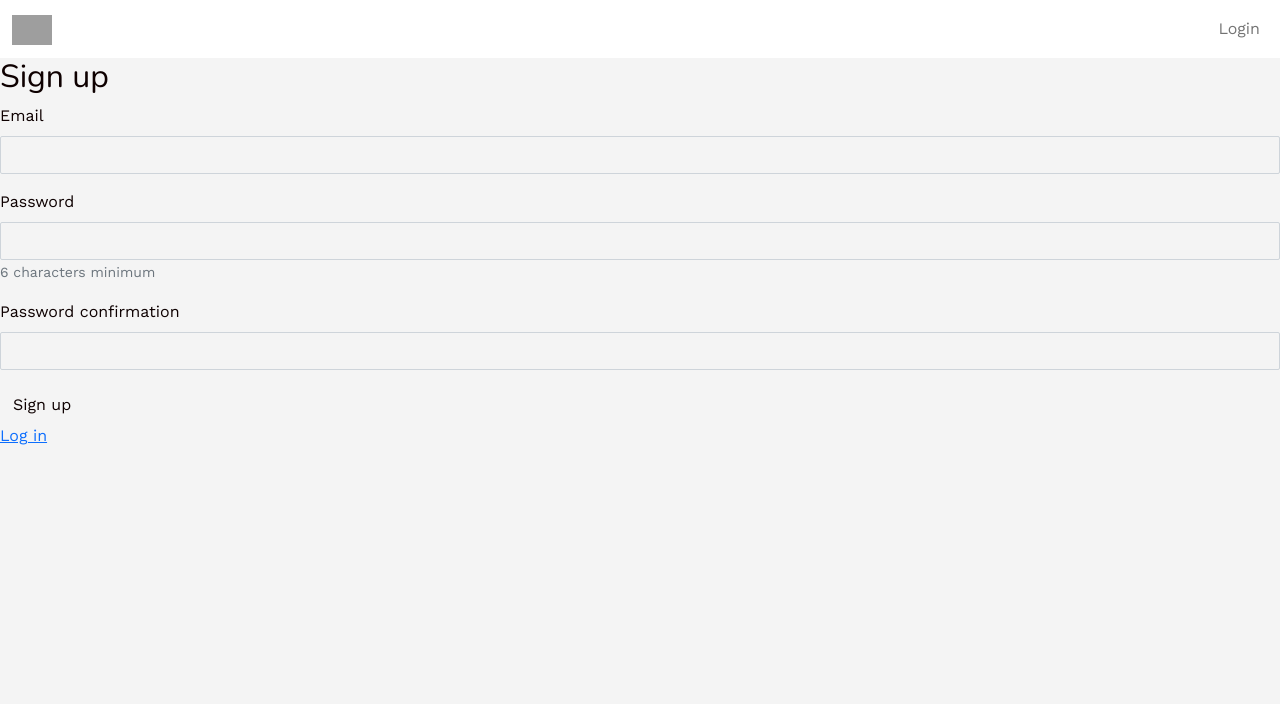
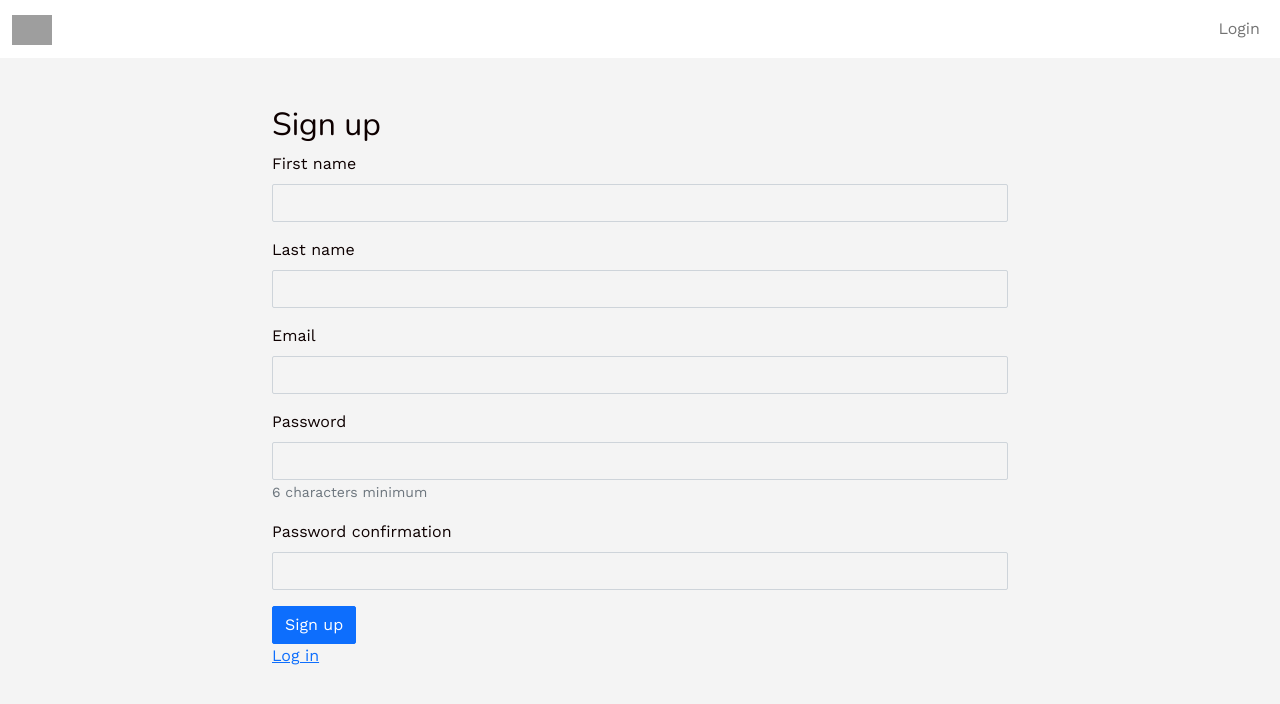
Before and after one commit to felipedott/taskchecker, a Rails app: the page made by app/controllers/application_controller.rb in a window 1280 px wide. Shown: the top 704 px of the page. Run offline with Rails 7, Linux system fonts and the light colour scheme; style sheets or scripts are compiled from the project's sources; some libraries are stand-ins or nearby versions; grey boxes are pictures that could not be loaded.

Commit message:
devise and pundit

```diff
--- a/app/controllers/application_controller.rb
+++ b/app/controllers/application_controller.rb
@@ -1,3 +1,24 @@
 class ApplicationController < ActionController::Base
   before_action :authenticate_user!
+
+  before_action :configure_permitted_parameters, if: :devise_controller?
+
+  def configure_permitted_parameters
+    # For additional fields in app/views/devise/registrations/new.html.erb
+    devise_parameter_sanitizer.permit(:sign_up, keys: %i[first_name last_name email])
+
+    # For additional in app/views/devise/registrations/edit.html.erb
+    devise_parameter_sanitizer.permit(:account_update, keys: %i[first_name last_name email])
+  end
+
+  include Pundit::Authorization
+
+  after_action :verify_authorized
+  after_action :verify_policy_scoped
+
+  private
+
+  def skip_pundit?
+    devise_controller? || params[:controller] =~ /(^(rails_)?admin)|(^pages$)/
+  end
 end
--- a/app/views/devise/registrations/new.html.erb
+++ b/app/views/devise/registrations/new.html.erb
@@ -1,9 +1,20 @@
+<div class="container mt-5">
+  <div class="row justify-content-center">
+    <div class="col-12 col-sm-6 col-md-8">
 <h2>Sign up</h2>
 
 <%= simple_form_for(resource, as: resource_name, url: registration_path(resource_name), data: { turbo: :false }) do |f| %>
   <%= f.error_notification %>
 
  <div class="form-inputs">
+          <%= f.input :first_name,
+                      required: true,
+                      autofocus: true,
+                      input_html: { autocomplete: "First Name" }%>
+          <%= f.input :last_name,
+                      required: true,
+                      autofocus: true,
+                      input_html: { autocomplete: "Last Name" }%>
           <%= f.input :email,
                       required: true,
                       autofocus: true,
@@ -18,8 +29,11 @@
         </div>
 
         <div class="form-actions">
-    <%= f.button :submit, "Sign up" %>
+          <%= f.button :submit, "Sign up", class: 'btn btn-primary' %>
         </div>
+
         <% end %>
-
         <%= render "devise/shared/links" %>
+    </div>
+  </div>
+</div>
```
Lines whose indentation alone changed are shown as unchanged.
